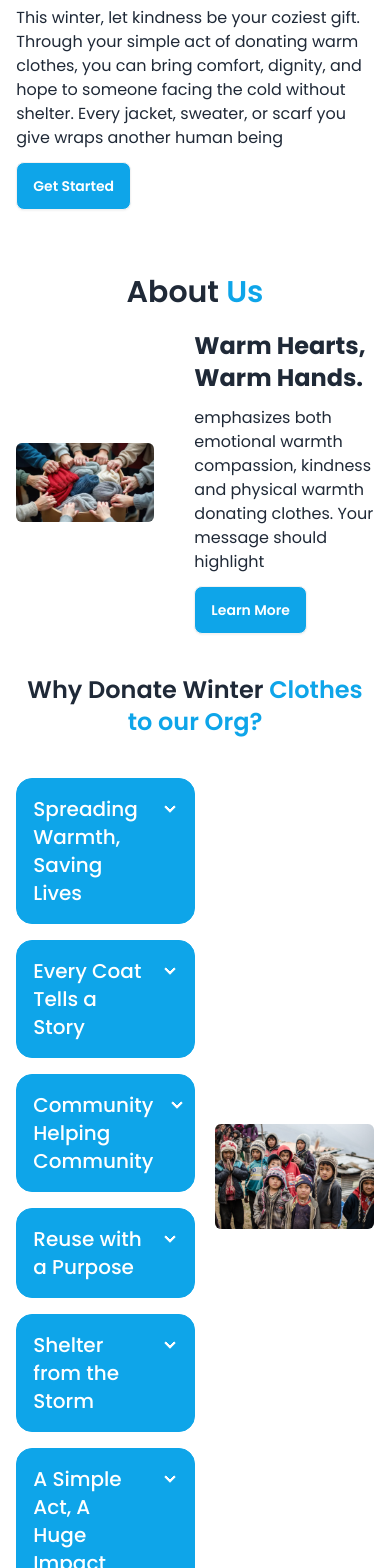
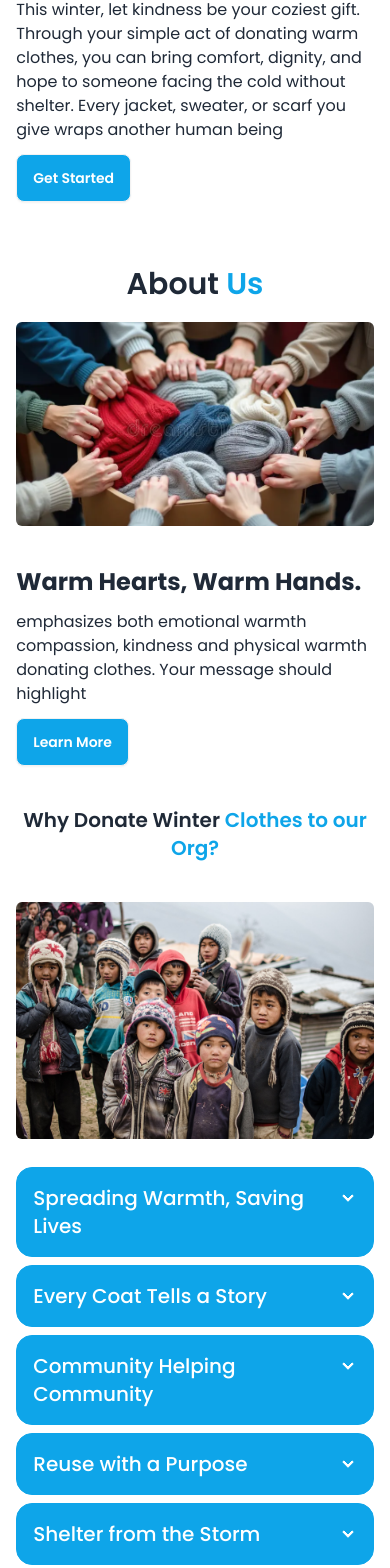
Before and after one commit to mahmud-reza-rafsun/winter-donation-a9, a React (Vite) app: page / in a window 390 px wide. Shown: the part 431-1999 px from the top of the page. Built offline with nearby package versions, Linux system fonts and the light colour scheme; no server answers.

Commit message:
added responsive about section

```diff
--- a/src/Router/Router.jsx
+++ b/src/Router/Router.jsx
@@ -18,7 +18,7 @@ const router = createBrowserRouter([
             },
             {
                 path: '/donation-campaigns',
-                element: <DonationCampaigns />
+                element: <DonationCampaigns />,
             },
             {
                 path: '/how-to-help',
--- a/src/components/About.jsx
+++ b/src/components/About.jsx
@@ -5,7 +5,7 @@ const About = () => {
     return (
         <div className="">
             <h2 className="text-center font-semibold text-3xl ">About <span className="text-sky-500">Us</span> </h2>
-            <div className="py-5 flex justify-center items-center gap-10">
+            <div className="flex gap-10 flex-col lg:flex-row items-center justify-center py-5">
                 <div>
                     <img src={AboutImg} className="rounded-md" alt="" />
                 </div>
@@ -18,9 +18,9 @@ const About = () => {
                 </div>
             </div>
             <div>
-                <h3 className="text-2xl font-semibold text-center py-5">Why Donate Winter <span className="text-sky-500">Clothes to our Org?</span> </h3>
-                <div className="flex justify-center items-center gap-5">
-                    <div className="space-y-4 w-3/6 mt-5">
+                <h3 className="text-xl lg:text-2xl font-semibold text-center py-5">Why Donate Winter <span className="text-sky-500">Clothes to our Org?</span> </h3>
+                <div className="flex flex-col-reverse lg:flex-row items-center justify-center py-5 gap-5">
+                    <div className="space-y-2 lg:space-y-4 w-full lg:w-3/6 mt-2 lg:mt-5">
                         <div tabIndex={0} className="collapse collapse-arrow border-sky-500 bg-sky-500 text-white border">
                             <div className="collapse-title text-xl font-medium">Spreading Warmth, Saving Lives</div>
                             <div className="collapse-content">
@@ -58,7 +58,7 @@ const About = () => {
                             </div>
                         </div>
                     </div>
-                    <div className="w-3/6">
+                    <div className="w-full lg:w-3/6">
                         <img src={AboutChildImg} className="rounded-md" alt="" />
                     </div>
                 </div>
--- a/src/components/Banner.jsx
+++ b/src/components/Banner.jsx
@@ -2,7 +2,7 @@ import BannerImg from '../assets/banner.jpg'
 
 const Banner = () => {
     return (
-        <div className="flex gap-10 flex-col lg:flex-row-reverse items-center justify-center space-y-5 lg:space-y-0">
+        <div className="flex gap-10 flex-col lg:flex-row-reverse items-center justify-center space-y-3 lg:space-y-0">
             <div>
                 <img src={BannerImg} className="rounded-md" />
             </div>
--- a/src/components/Navbar.jsx
+++ b/src/components/Navbar.jsx
@@ -15,7 +15,9 @@ const Navbar = () => {
                         <li><NavLink to="/">Home</NavLink></li>
                         <li><NavLink to="donation-campaigns">Donation Campaigns</NavLink></li>
                         <li><NavLink to="how-to-help">How to Help</NavLink></li>
-                        <li><NavLink to="dashboard">Dashboard</NavLink></li>
+                        {
+                            user && <li><NavLink to="dashboard">Dashboard</NavLink></li>
+                        }
                     </ul>
                 </div>
                 <div className="navbar-end">
@@ -40,7 +42,9 @@ const Navbar = () => {
                             <li><NavLink to="/">Home</NavLink></li>
                             <li><NavLink to="donation-campaigns">Donation Campaigns</NavLink></li>
                             <li><NavLink to="how-to-help">How to Help</NavLink></li>
-                            <li><NavLink to="dashboard">Dashboard</NavLink></li>
+                            {
+                                user && <li><NavLink to="dashboard">Dashboard</NavLink></li>
+                            }
                             <div className="flex gap-4 my-3">
                                 {
                                     user ?
```
